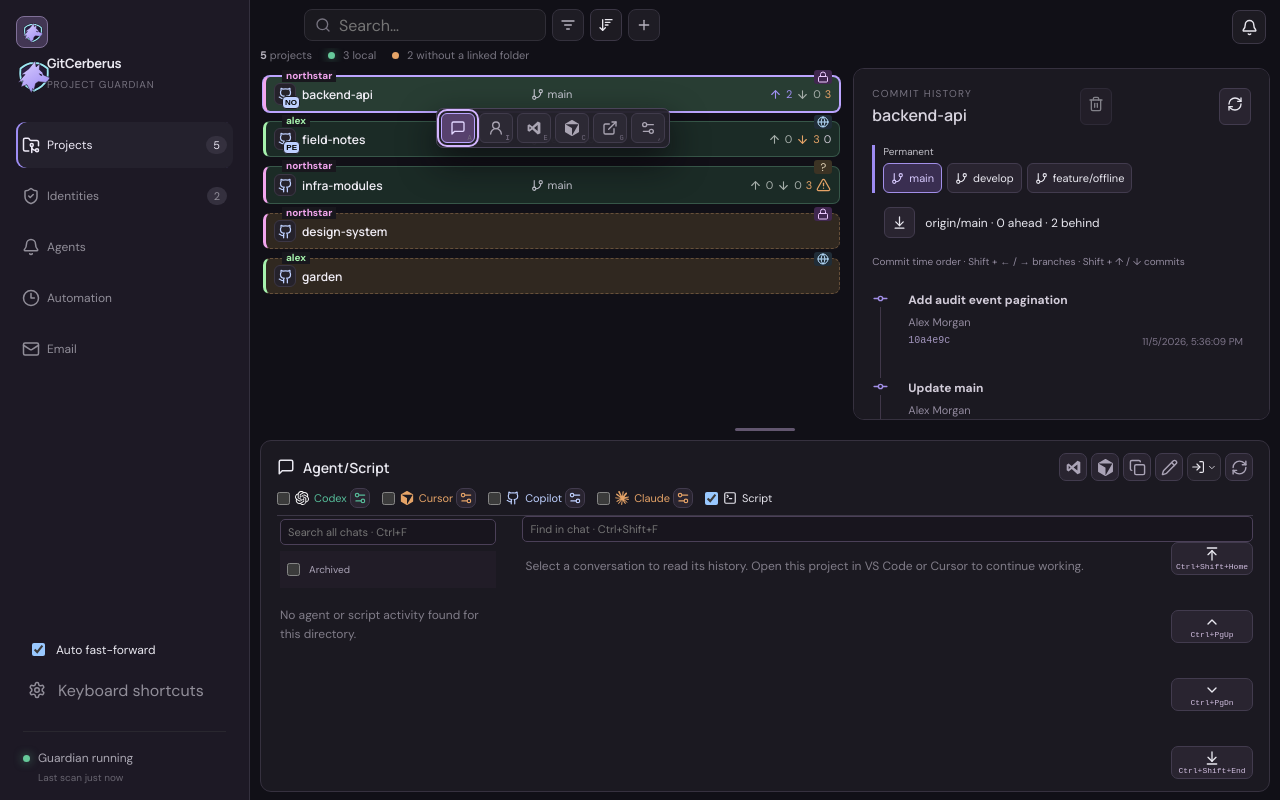
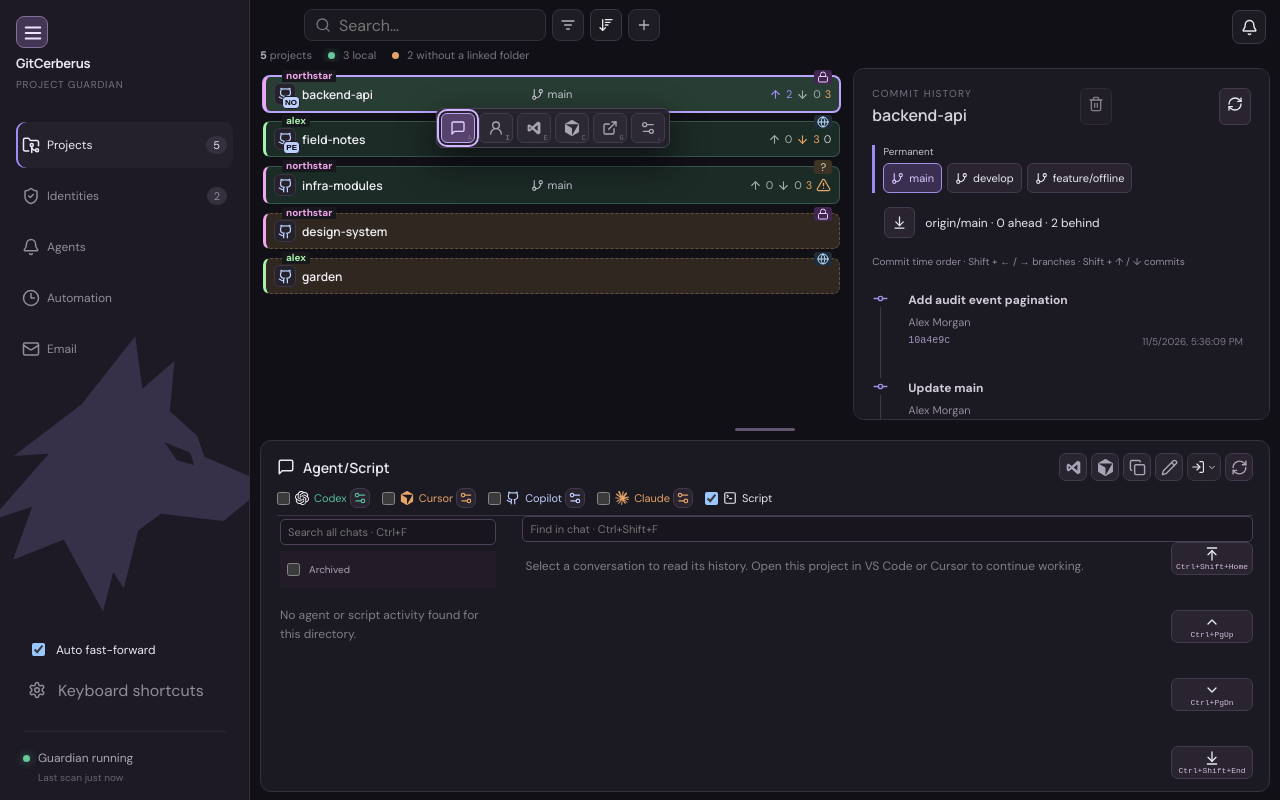
Before and after one commit to 1100soft/cerberus, a React (Vite) app in the folder desktop/: page / in a window 1280 px wide. Both pictures are taken after a click on the button 32 px from the left and 32 px from the top of the page. Built offline with nearby package versions, Linux system fonts and the light colour scheme.

Commit message:
autosave-2026-11-03_23-22-47

```diff
--- a/desktop/src/App.tsx
+++ b/desktop/src/App.tsx
@@ -8,7 +8,7 @@ import { useWorkspaceFocus } from './lib/workspaceFocus';
 import { matchesShortcut, shortcuts } from './lib/shortcuts';
 import { ProviderSetup, type Provider } from "./components/ProviderSetup";
 import { useCallback, useEffect, useLayoutEffect, useMemo, useRef, useState } from "react";
-import { ArrowDownWideNarrow, Bell, Clock3, FolderGit2, Mail, ListFilter, Plus, Search, Settings, ShieldCheck } from "lucide-react";
+import { ArrowDownWideNarrow, Bell, Clock3, FolderGit2, Mail, ListFilter, Menu, Plus, Search, Settings, ShieldCheck } from "lucide-react";
 import { AgentsPanel } from "./components/AgentsPanel";
 import { SavedPromptsPanel } from "./components/SavedPromptsPanel";
 import { Select } from "./components/Select";
@@ -431,9 +431,9 @@ export function App() {
 
   return <div className={`shell ${sidebarOpen ? 'sidebar-open' : ''}`}>
     <NotificationCenter repositories={repositories}/>
-    <button className="app-menu-toggle" aria-label="Toggle navigation" aria-expanded={sidebarOpen} onClick={() => setSidebarOpen(open => !open)} title="GitCerberus navigation"><img src="/app-icon.svg" alt="" /></button>
+    <button className="app-menu-toggle" aria-label="Toggle navigation" aria-expanded={sidebarOpen} onClick={() => setSidebarOpen(open => !open)} title={sidebarOpen ? "Close navigation" : "Open navigation"}><Menu /></button>
     <aside hidden={!sidebarOpen}>
-      <div className="brand"><div className="brand-mark"><img src="/app-icon.svg" alt="" /></div><div><b>GitCerberus</b><span>Project guardian</span></div></div>
+      <div className="brand"><div><b>GitCerberus</b><span>Project guardian</span></div></div>
       <nav>
         <button className={!showFeedback && !showIdentities && !showAgents && !showAutomation ? "active" : ""} onClick={() => { setShowFeedback(false); setShowIdentities(false); setShowAgents(false); setShowAutomation(false); setIdentityPrompt(undefined); }}><FolderGit2 /><span className="nav-label">Projects</span><span className="nav-count">{repositories.length}</span></button>
         <button className={showIdentities ? "active" : ""} onClick={() => { setShowFeedback(false); setShowAgents(false); setShowAutomation(false); setShowIdentities(true); }}><ShieldCheck /><span className="nav-label">Identities</span><span className="nav-count">{identities.length}</span></button>
--- a/desktop/src/styles.css
+++ b/desktop/src/styles.css
@@ -11,8 +11,6 @@ option, optgroup { background-color: var(--surface-raised); color: var(--text-pr
 .shell { display: grid; grid-template-columns: 228px 1fr; min-height: 100vh; }
 aside { position: fixed; inset: 0 auto 0 0; width: 228px; display: flex; flex-direction: column; border-right: 1px solid var(--color-29272f); background: var(--color-rgba-20-19-25-94); padding: 25px 16px; }
 .brand { display: flex; align-items: center; gap: 11px; padding: 0 9px 29px; }
-.brand-mark { display: grid; place-items: center; width: 36px; height: 36px; flex-shrink: 0; }
-.brand-mark img { display: block; width: 36px; height: 36px; }
 .brand b { display: block; font: 700 16px Manrope; letter-spacing: -.3px; }
 .brand span { color: var(--color-76727f); font-size: 10px; text-transform: uppercase; letter-spacing: .8px; }
 nav { display: grid; gap: 5px; }
@@ -480,7 +478,6 @@ aside nav button > svg { flex: none; width: 18px; }
 aside nav button .nav-label { min-width: 0; margin: 0; font-size: 12px; overflow-wrap: anywhere; text-align: left; }
 aside nav button .nav-count { flex: none; margin-left: auto; }
 aside .brand { padding-inline: 0; gap: 6px; min-width: 0; }
-aside .brand-mark { flex: none; width: 25px; height: 30px; }
 aside .brand > div:last-child { min-width: 0; overflow-wrap: anywhere; }
 aside .brand b { font-size: 13px; }
 aside .brand span { font-size: 10px; }
@@ -561,7 +558,7 @@ aside nav button .nav-label { padding: 0; background: var(--color-transparent);
 .shell > aside, .shell:has(.repository-workspace) > aside, .shell:has(.agents-panel:not([hidden])) > aside { position: relative; grid-column: 1; grid-row: 1; min-width: 0; padding: 54px 16px 16px; overflow: auto; background: var(--color-1d1925); }
 .shell > aside[hidden] { display: none; }
 .app-menu-toggle { position: absolute; z-index: 82; top: 16px; left: 16px; width: 32px; height: 32px; display: grid; place-items: center; padding: 5px; border: 1px solid var(--color-807098); border-radius: 8px; background: var(--color-423653); color: var(--color-ede4ff); cursor: pointer; }
-.app-menu-toggle img { display: block; width: 22px; height: 22px; }
+.app-menu-toggle svg { display: block; width: 22px; height: 22px; }
 .sidebar-backdrop { position: absolute; inset: 54px 0 0; z-index: 80; border: 0; background: var(--color-0007); }
 main:has(.repository-workspace) .toolbar { padding-left: 44px; min-height: 34px; }
 .shell:has(.agents-panel:not([hidden])) > main { padding-top: 60px; }
@@ -1341,3 +1338,7 @@ input[type="number"] { text-align: right; }
 .mail-folder-name>span {min-width:0;flex:1 1 auto}
 .mail-folder-name>svg {flex-shrink:0}
 .mail-folder-purpose {min-width:0;flex:0 1 auto}
+
+/* Decorative head stays behind navigation and never captures pointer events. */
+.shell > aside {isolation:isolate}
+.shell > aside::before {content:"";position:absolute;inset:0;z-index:-1;pointer-events:none;background:url('/cerberus-head.svg') center 65% / calc(100% + 56px) auto no-repeat;opacity:.16}
```
Also changed, not shown: desktop/scripts/generate-icons.mjs (+8 -1 lines), desktop/public/cerberus-head.svg (added), 2 other files (tests, documents, lock files or other folders).
